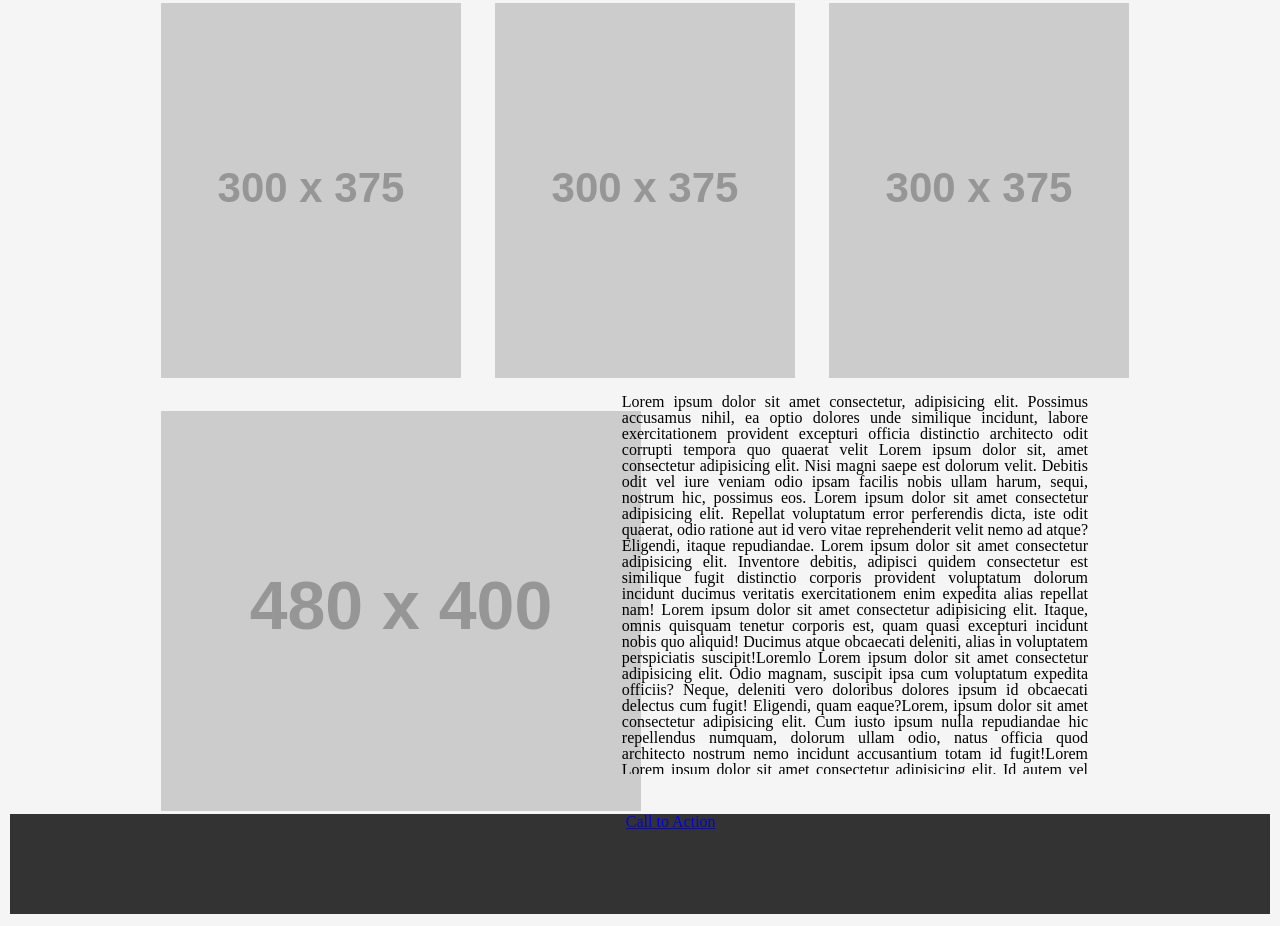
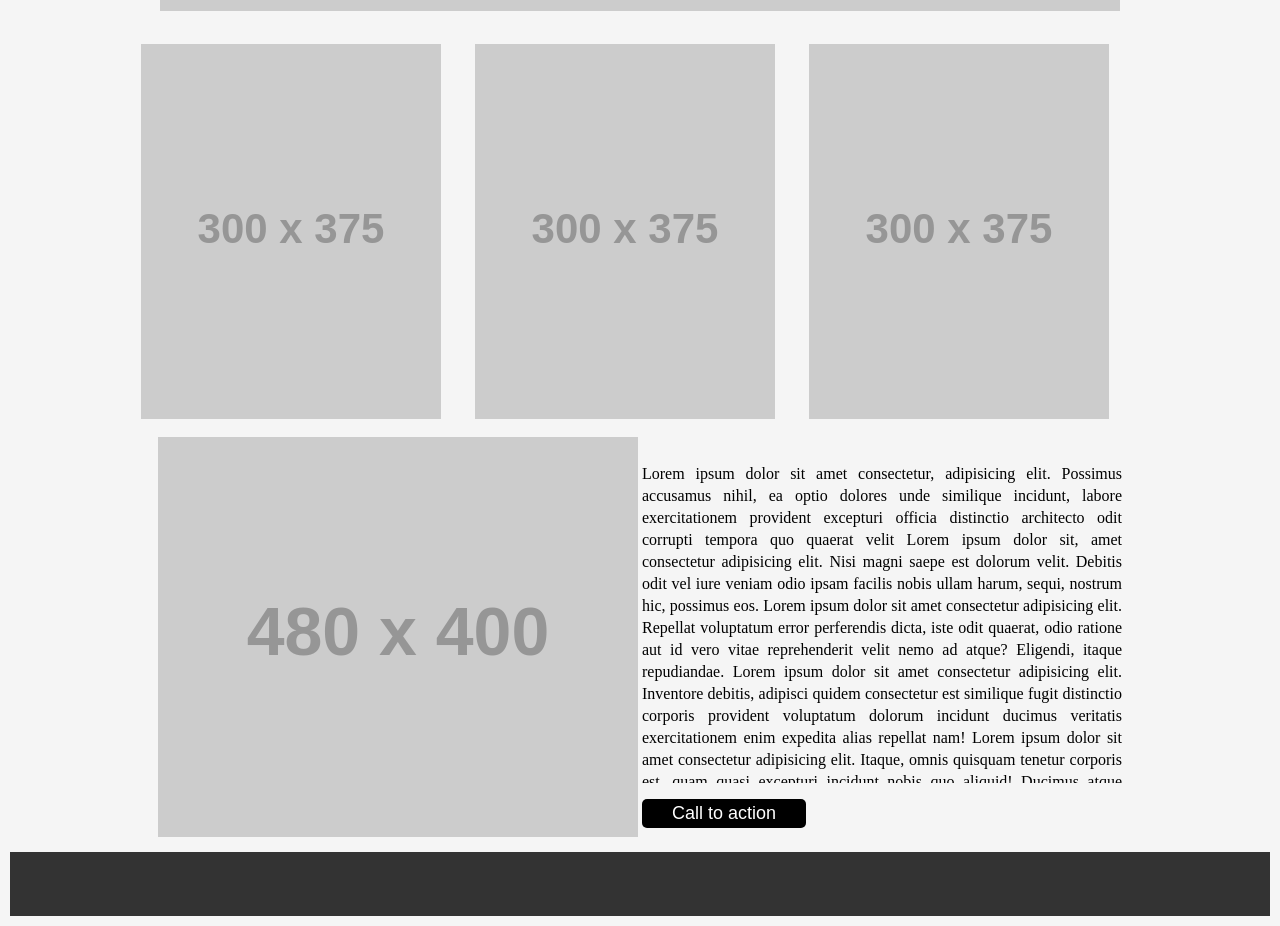
Before and after one commit to amroalbarham/wirefame-exercise, a plain HTML site: page index.html in a window 1280 px wide. Shown: the part 633-1559 px from the top of the page. Drawn offline with Linux system fonts and the light colour scheme; placeholder pictures from the web are drawn by us.

Commit message:
finished CSS

```diff
--- a/css/style.css
+++ b/css/style.css
@@ -4,11 +4,12 @@
 body{
     background-color:whitesmoke;
     padding: 10px;
+    text-align: center;
 }
 
-header{
+header {
 
-    background-color:#333 ;
+
     padding: 15px;
     margin: 10px;
 
@@ -18,57 +19,82 @@ header img{
 
 }
 nav  {
-
-    float: right;
-
-}
- nav ul{
-    position: relative;
-    margin-top: -80%;
-    margin-left: -40%;
+    background-color:#333 ;
+    margin-bottom: 30px;
 
 
 
 }
+ nav ul li{
+    /* position: relative; */
+    display: inline-block;
+    padding: 5px 48px;
+    font-size: 20px;
+    font-weight: 800;
+    vertical-align: middle;
+    color: #ddd;
+}
+
 #hero{
-    padding-left: 12%;
-    margin-top: 30px;
-    padding-bottom: 30px;
+    display: block;
+    /* padding-left: 12%; */
+    margin:15px auto ;
+    /* padding-bottom: 30px; */
 }
 #threeumg{
-    padding-left: 12%;
-    padding-bottom:30px;
+    display:inline-block;
+    /* padding-left: 12%; */
+    margin: 15px;
+    /* padding-bottom:30px; */
 }
 #threeumg img{
     padding-right: 30px;
 
-}
-#bottomimg{
-    padding-left: 12%;
 
 }
-#script{
+
+article#bottomimg{
+
     position: relative;
+    /* padding-left: 12%; */
+
+
+}
+article#bottomimg img, article#bottomimg section {
+    display: inline-block;
+    width: 480px;
+    text-align: left;
+    vertical-align: middle;
+
 }
 
-#script p{
-    position: absolute;
-    bottom: 40px;
-    right: 182px;
-    width: 37%;
+
+section p{
     text-align: justify;
-    height: 380px;
+    height: 320px;
     overflow: scroll;
+    line-height: 22px;
+    margin: 16px 0px;
 }
-#haver{
-    position: absolute;
-    right: 44%;
+button{
+    background-color: black;
+    color: white;
+    font-size: 18px;
+    padding: 4px 30px;
+    border-radius: 5px;
+    border: black;
+    transition:background-color ease 350ms;
+
+}
+
+
+button:hover {
+    background-color: teal;
 
 }
 footer{
-    clear: both;
-    width: 100%;
-    height: 100px;
+    margin: 15px 0px 0px 0px;
     background-color:#333 ;
+    padding: 32px;
 
 }
--- a/index.html
+++ b/index.html
@@ -10,22 +10,25 @@
 </head>
 <body>
     <header>
-        <img src="https://via.placeholder.com/200x70/sss" >
-    </header>
+
+
 
         <nav>
             <ul>
+                <li> <img src="https://via.placeholder.com/200x70/sss" ></li>
                 <li>Nav Item 1</li>
                 <li>Nav Item 2</li>
                 <li>Nav Item 3</li>
                 <li>Nav Item 4</li>
             </ul>
         </nav>
-        <section>
+    </header>
+        <main>
         <article id="hero">
             <img src="https://via.placeholder.com/960x450/sss" >
 
         </article>
+
             <article id="threeumg">
                 <img src="https://via.placeholder.com/300x375/sss" >
                 <img src="https://via.placeholder.com/300x375/sss" >
@@ -33,15 +36,13 @@
 
 
             </article>
-            <article id="bottomimg">
-                <img src="https://via.placeholder.com/480x400/sss" >
 
 
 
-            </article>
-
-            <article id="script">
-                <p >
+            <article id="bottomimg">
+                <img src="https://via.placeholder.com/480x400/sss" >
+                <section>
+                 <p >
                     Lorem ipsum dolor sit amet consectetur, adipisicing elit. Possimus accusamus nihil, ea optio dolores unde similique incidunt, labore exercitationem provident excepturi officia distinctio architecto odit corrupti tempora quo quaerat velit
                     Lorem ipsum dolor sit, amet consectetur adipisicing elit. Nisi magni saepe est dolorum velit. Debitis odit vel iure veniam odio ipsam facilis nobis ullam harum, sequi, nostrum hic, possimus eos.
                     Lorem ipsum dolor sit amet consectetur adipisicing elit. Repellat voluptatum error perferendis dicta, iste odit quaerat, odio ratione aut id vero vitae reprehenderit velit nemo ad atque? Eligendi, itaque repudiandae.
@@ -51,10 +52,13 @@
                     Lorem ipsum dolor sit amet consectetur adipisicing elit. Id autem vel eaque, quia nam doloribus soluta beatae. Perferendis, sit repellat. Assumenda ab impedit natus voluptatibus nemo dolorum aspernatur nobis ipsum?
                     Lorem ipsum dolor sit amet, consectetur adipisicing elit. Velit voluptas cumque cupiditate distinctio sint omnis ab reiciendis, aperiam ipsa inventore dolorum veritatis quae, beatae quod vitae repudiandae veniam? Odio, dolorum!
                 </p>
-                <a id="haver" href="##">Call to Action</a>
+                    <button type="button">
+                        Call to action
 
-
+                    </button>
+            </section>
             </article>
+        </main>
             <footer>
 
             </footer>
@@ -67,6 +71,6 @@
 
 
 
-    </section>
+
 </body>
 </html>
```
